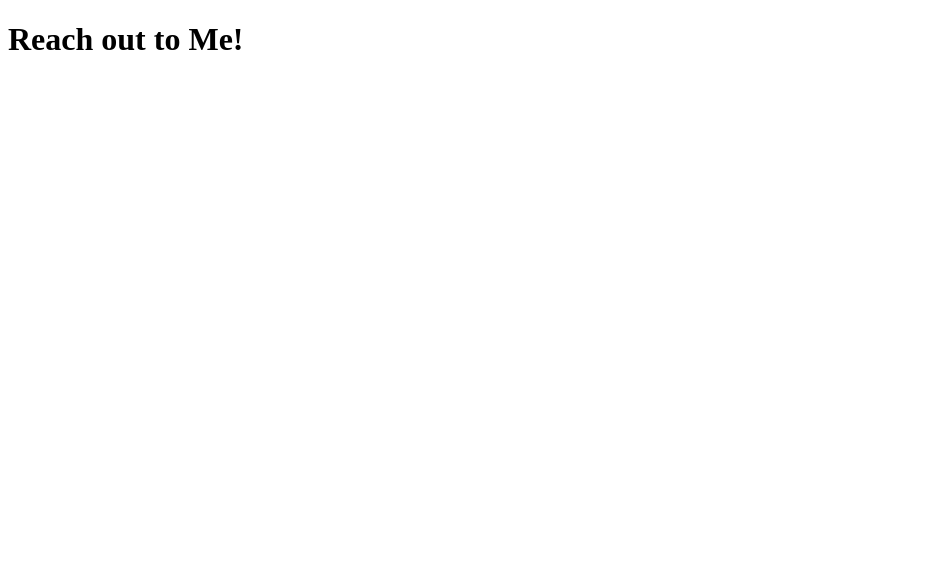
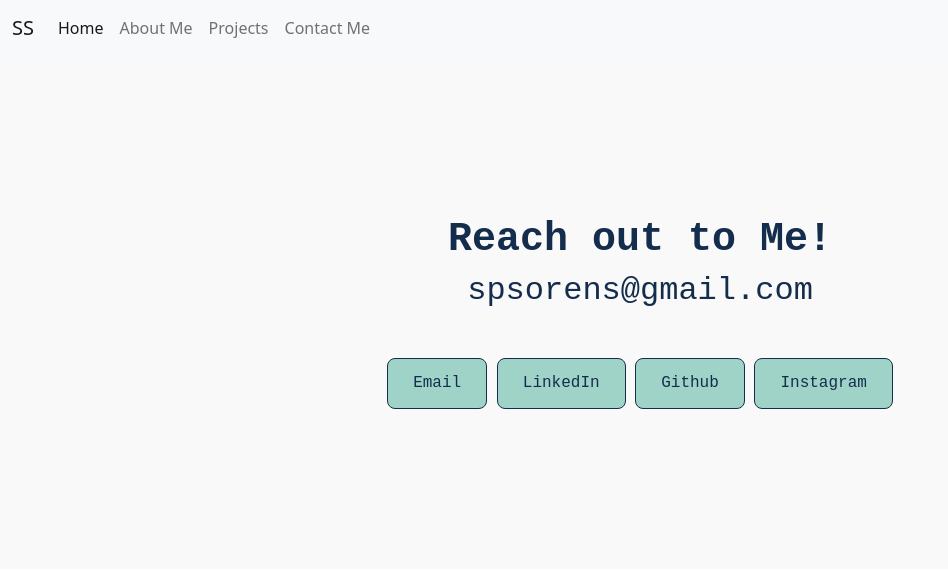
Before and after one commit to spsorens/portfolio-project, a plain HTML site: page contact.html in a window 1280 px wide. Shown: the whole page, without its empty margins (0-948 px from the left). Drawn offline with nearby package versions, Linux system fonts and the light colour scheme.

Commit message:
contact links/buttons added

```diff
--- a/contact.html
+++ b/contact.html
@@ -4,10 +4,75 @@
     <meta charset="UTF-8" />
     <meta http-equiv="X-UA-Compatible" content="IE=edge" />
     <meta name="viewport" content="width=device-width, initial-scale=1.0" />
+    <link
+      href="https://cdn.jsdelivr.net/npm/bootstrap@5.1.0/dist/css/bootstrap.min.css"
+      rel="stylesheet"
+      integrity="sha384-KyZXEAg3QhqLMpG8r+8fhAXLRk2vvoC2f3B09zVXn8CA5QIVfZOJ3BCsw2P0p/We"
+      crossorigin="anonymous"
+    />
+    <script
+      src="https://cdn.jsdelivr.net/npm/bootstrap@5.1.0/dist/js/bootstrap.bundle.min.js"
+      integrity="sha384-U1DAWAznBHeqEIlVSCgzq+c9gqGAJn5c/t99JyeKa9xxaYpSvHU5awsuZVVFIhvj"
+      crossorigin="anonymous"
+    ></script>
+    <link rel="preconnect" href="https://fonts.googleapis.com" />
+    <link rel="preconnect" href="https://fonts.gstatic.com" crossorigin />
+    <link
+      href="https://fonts.googleapis.com/css2?family=Oxygen&display=swap"
+      rel="stylesheet"
+    />
     <link rel="stylesheet" href="style/portfolio.css" />
     <title>Shannan Sorenson | Contact Info</title>
   </head>
   <body>
-    <h1>Reach out to Me!</h1>
+    <!--navbar-->
+    <nav
+      class="navbar navbar-expand-lg navbar-light bg-light"
+      style="background-color: #ded5c4"
+    >
+      <div class="container-fluid">
+        <a class="navbar-brand" href="#">SS</a>
+        <button
+          class="navbar-toggler"
+          type="button"
+          data-bs-toggle="collapse"
+          data-bs-target="#navbarNavAltMarkup"
+          aria-controls="navbarNavAltMarkup"
+          aria-expanded="false"
+          aria-label="Toggle navigation"
+        >
+          <span class="navbar-toggler-icon"></span>
+        </button>
+        <div class="collapse navbar-collapse" id="navbarNavAltMarkup">
+          <div class="navbar-nav">
+            <a class="nav-link active" aria-current="page" href="index.html"
+              >Home</a
+            >
+            <a class="nav-link" href="about.html">About Me</a>
+            <a class="nav-link" href="projects.html">Projects</a>
+            <a class="nav-link" href="contact.html">Contact Me</a>
+          </div>
+        </div>
+      </div>
+    </nav>
+    <!--body-->
+    <div class="contact-section">
+      <h1>Reach out to Me!</h1>
+      <h2>spsorens@gmail.com</h2>
+      <div class="links mt-5">
+        <a href="mailto:spsorens@gmial.com" class="btn btn-branding">Email</a>
+        <a
+          href="https://www.linkedin.com/in/shannan-sorenson-68047b26/"
+          class="btn btn-branding"
+          >LinkedIn</a
+        >
+        <a href="https://github.com/spsorens" class="btn btn-branding"
+          >Github</a
+        >
+        <a href="https://www.instagram.com/spsorens/" class="btn btn-branding"
+          >Instagram</a
+        >
+      </div>
+    </div>
   </body>
 </html>
--- a/style/portfolio.css
+++ b/style/portfolio.css
@@ -66,3 +66,10 @@ h1 {
 .resume h1 {
   color: var(--dark);
 }
+.contact-section {
+  font-family: var(--default-font);
+  background: var(--white);
+  color: var(--dark);
+  text-align: center;
+  padding: 160px 20px;
+}
```
Also changed, not shown: index.html (+1 -1 lines).
